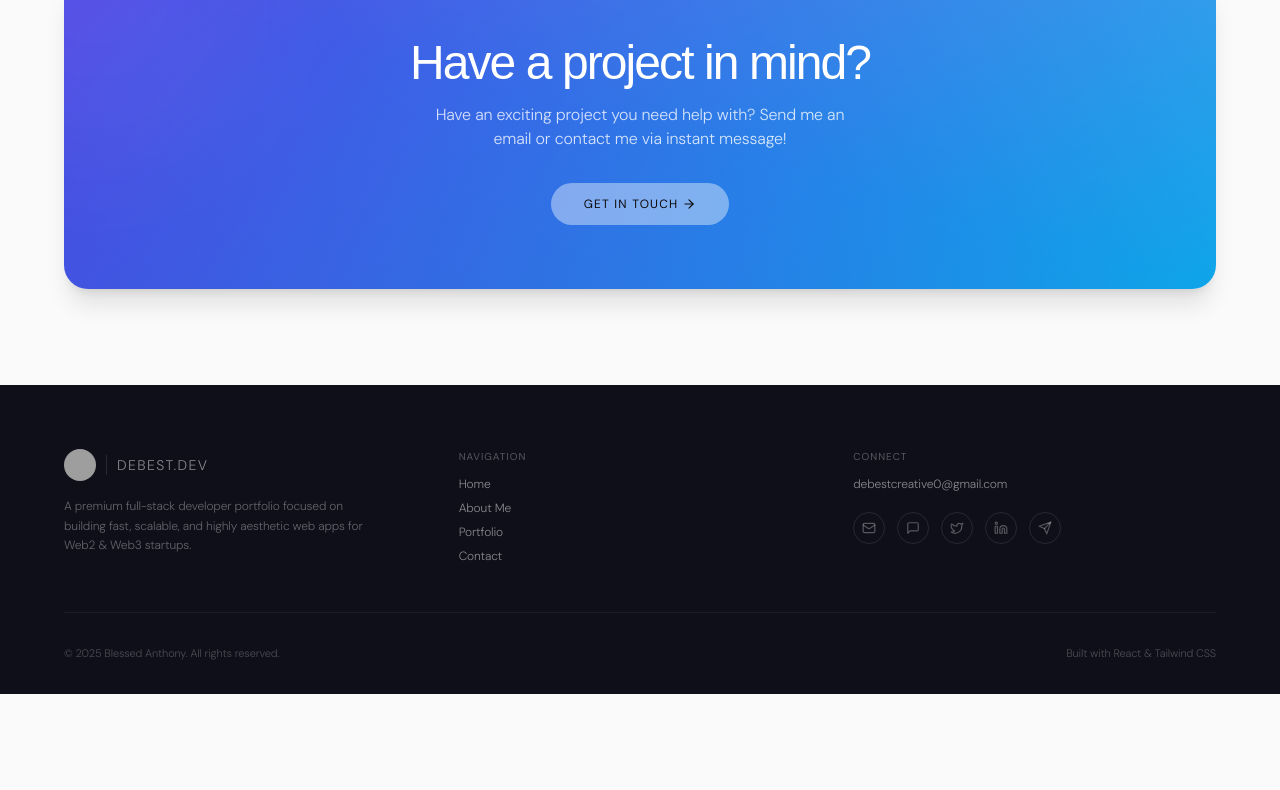
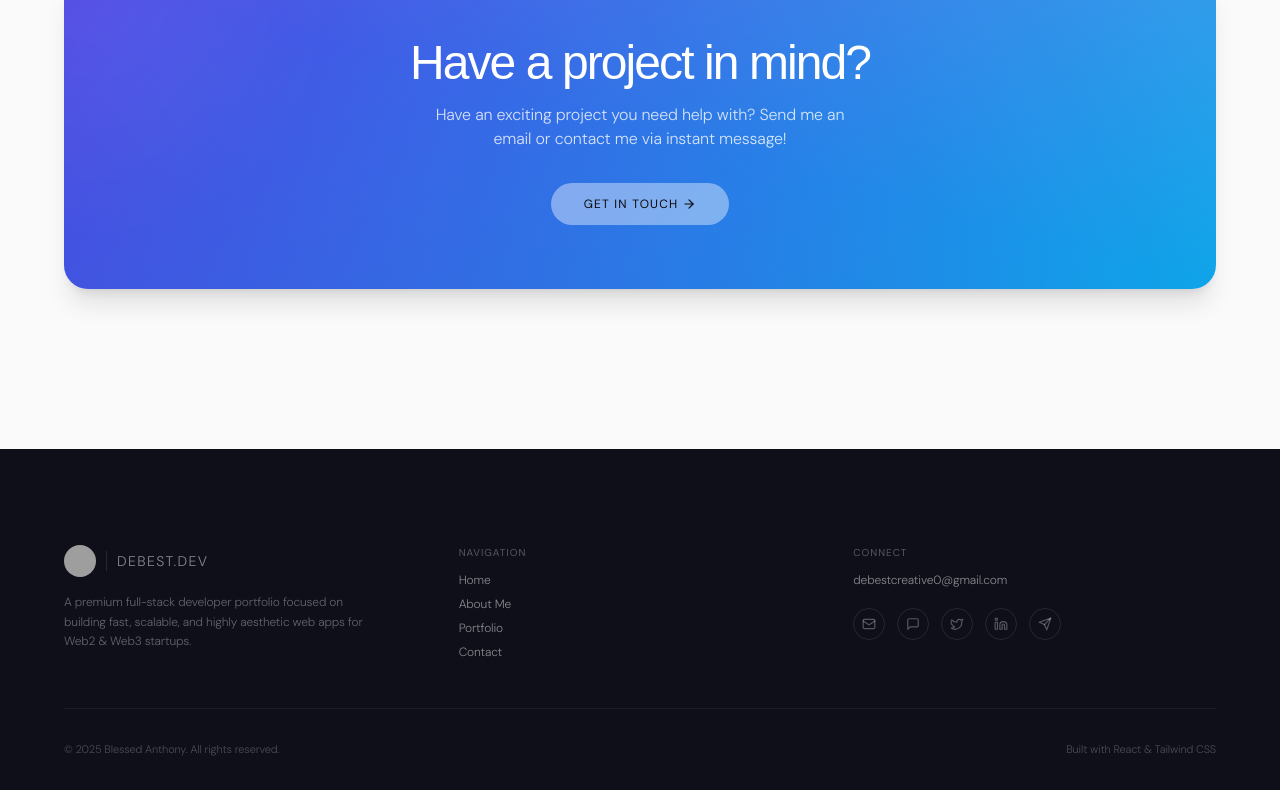
Before and after one commit to Debest-dev/debest-developer-portfolio, a React (Vite) app: page / in a window 1280 px wide. Shown: the part 4673-5463 px from the top of the page. Before the commit the page ends 5367 px from the top, so only its background shows below. Built offline with nearby package versions, Linux system fonts and the light colour scheme; no server answers; grey boxes are pictures that could not be loaded; a web font is replaced by a local one.

Commit message:
fix: add breathing space between contact section and footer

```diff
--- a/src/components/layout/Footer.jsx
+++ b/src/components/layout/Footer.jsx
@@ -15,7 +15,7 @@ export const Footer = () => {
   const scrollToTop = () => window.scrollTo({ top: 0, behavior: 'smooth' });
 
   return (
-    <footer className="w-full bg-[#0F0F1A] pt-16 pb-8 px-6 relative">
+    <footer className="w-full bg-[#0F0F1A] pt-24 pb-8 px-6 relative mt-16">
       <div className="max-w-6xl mx-auto grid grid-cols-1 md:grid-cols-3 gap-8 mb-12">
 
         {/* Monogram Col */}
```
